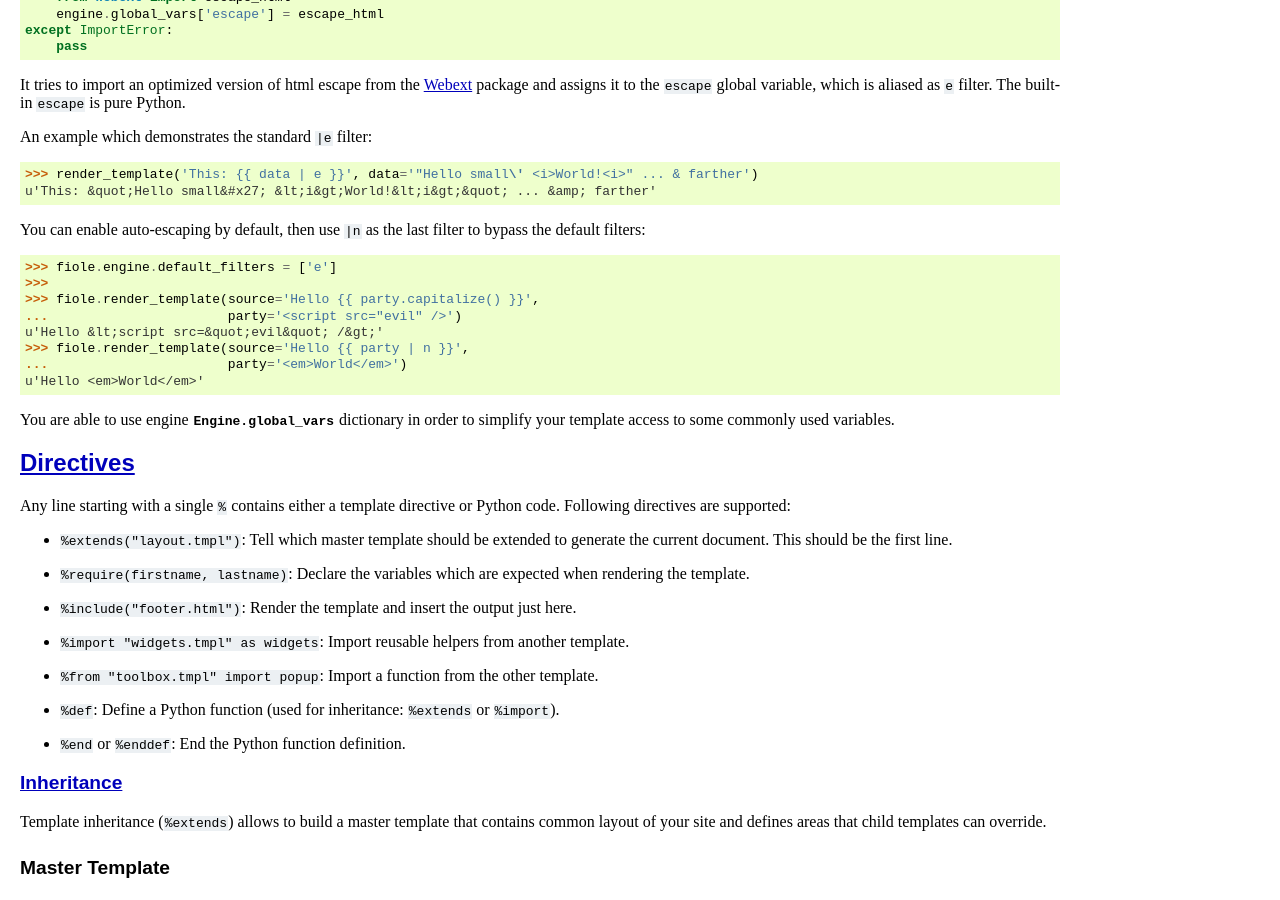
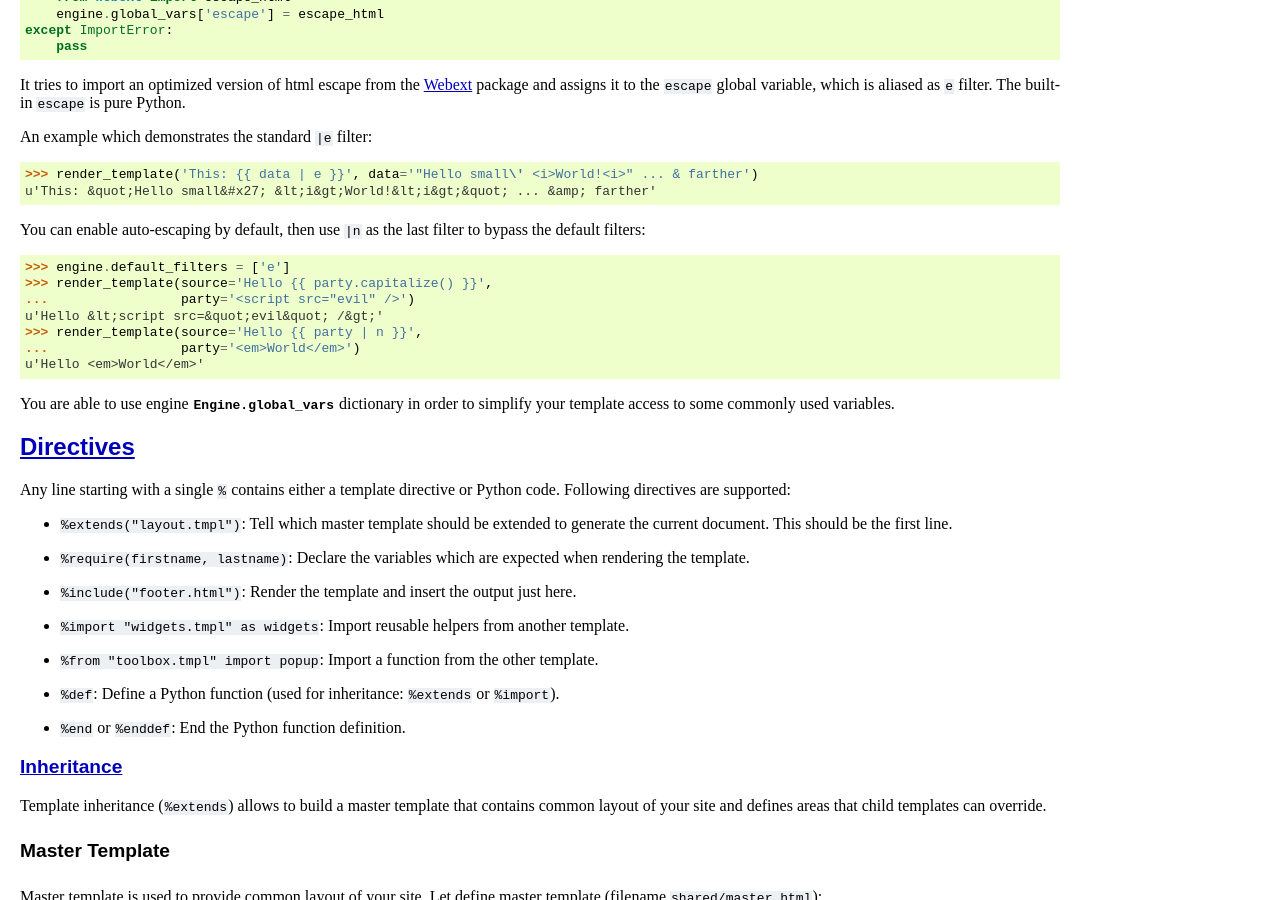
Before and after one commit to florentx/fiole, a Sphinx documentation site: the page built from docs/template.rst, in a window 1280 px wide and 900 px high, scrolled down 2595 px. Built offline with Sphinx 7.4.7, drawn with Linux system fonts in a browser that asks for light colours.

Commit message:
Assume that globals of the fiole module are imported in the documentation snippets

```diff
--- a/docs/template.rst
+++ b/docs/template.rst
@@ -177,13 +177,12 @@ An example which demonstrates the standard ``|e`` filter::
 You can enable auto-escaping by default, then use ``|n`` as the last
 filter to bypass the default filters::
 
-    >>> fiole.engine.default_filters = ['e']
-    >>>
-    >>> fiole.render_template(source='Hello {{ party.capitalize() }}',
-    ...                       party='<script src="evil" />')
+    >>> engine.default_filters = ['e']
+    >>> render_template(source='Hello {{ party.capitalize() }}',
+    ...                 party='<script src="evil" />')
     u'Hello &lt;script src=&quot;evil&quot; /&gt;'
-    >>> fiole.render_template(source='Hello {{ party | n }}',
-    ...                       party='<em>World</em>')
+    >>> render_template(source='Hello {{ party | n }}',
+    ...                 party='<em>World</em>')
     u'Hello <em>World</em>'
 
 
```
